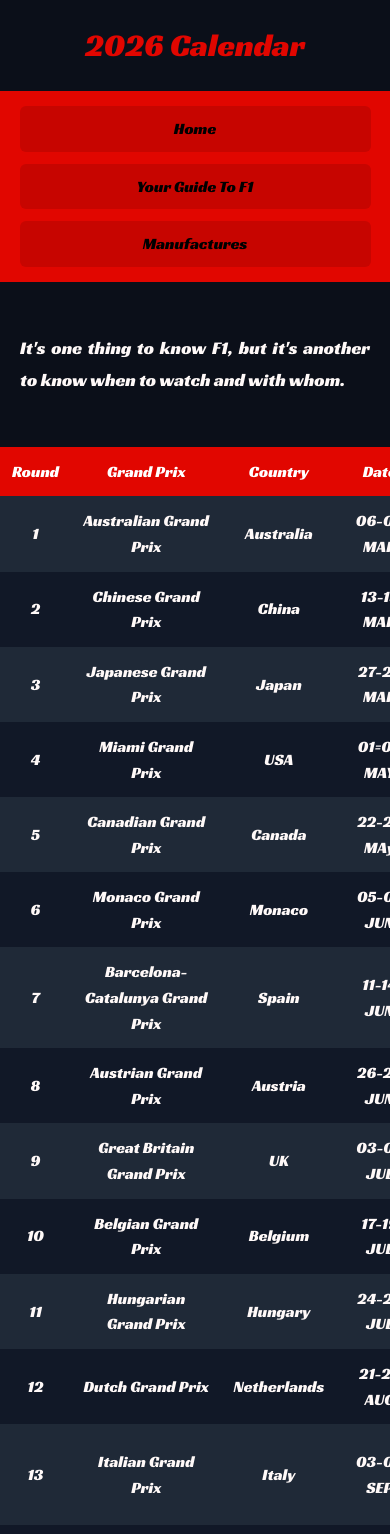
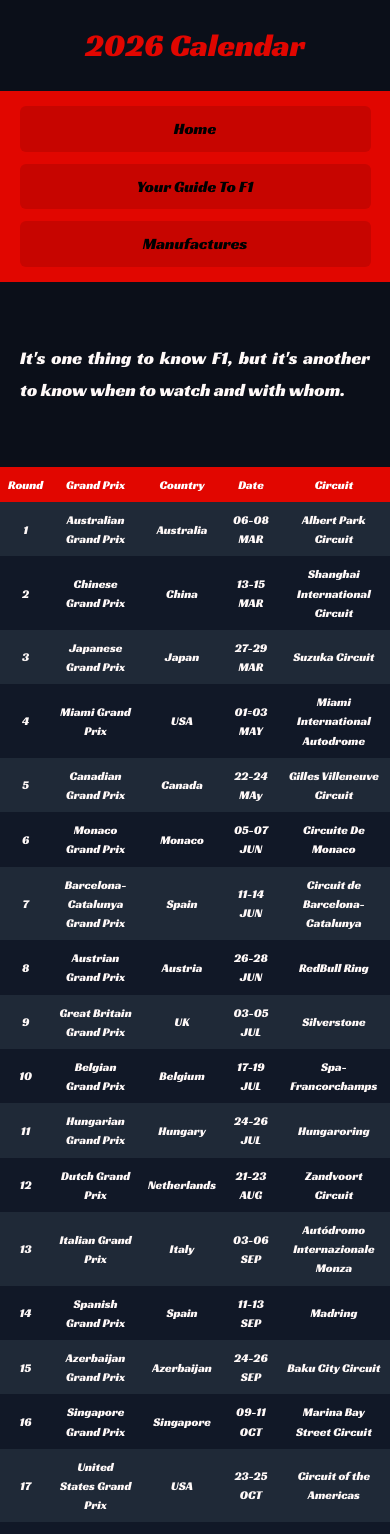
Before and after one commit to mhmdaher9/CSCI-390-Project-Phase-2-Mhmd-Daher-12432331, a React (Create React App) app: page /calendar in a window 390 px wide. Shown: the top 1534 px of the page. Built offline with nearby package versions, Linux system fonts and the light colour scheme.

Commit message:
Mobile layout fix

```diff
--- a/src/style.css
+++ b/src/style.css
@@ -19,7 +19,7 @@
 }
 
 body {
-    font-family:Helvetica, sans-serif;
+    font-family:"Racing Sans One";
     background-color: #0b0f19;
     color: #fff9f8;
     line-height: 1.6;
@@ -38,7 +38,7 @@
 
 
 .content {
-    font-family: 'Franklin Gothic Medium', 'Arial Narrow';
+    font-family: 'Racing Sans One', 'Arial Narrow';
     max-width: 800px;
     margin: 40px auto;
     padding: 0 15px;
@@ -52,21 +52,26 @@
     margin: 30px auto;
     padding: 20px;
     max-width: 700px;
+    font-family: "Racing Sans One";
 }
 
 .content1 {
     max-width: 800px;
     margin: 40px auto;
-    padding: 0 20px;
+    padding: 20px;
+    width: 100%;
+
+    font-family: "Racing Sans One", sans-serif;
+    font-weight: 400;
+    font-style: normal;
+
     text-align: justify;
     line-height: 1.8;
     font-size: 18px;
-    margin: 30px auto;
-    padding: 20px;
-    max-width: 700px;
+}
+
+.content1 p {
     font-family: "Racing Sans One", sans-serif;
-    font-weight: 400;
-    font-style: normal
 }
 
 h1 {
@@ -154,7 +159,7 @@
     margin: 60px auto;
     font-family: "Racing Sans One", sans-serif;
     font-weight: 400;
-    font-style: normal
+    font-style: normal;
 }
 
 body.home .content p {
@@ -480,4 +485,20 @@
         width: 100px ;
         margin-left: 0px ;
     }
+
+    .calendar-container {
+        width: 100%;
+        overflow-x: auto;
+        -webkit-overflow-scrolling: touch;
+    }
+
+    table {
+        min-width: 100%;
+        width: 100%;
+        font-size: 12px;
+    }
+
+    th, td {
+        padding: 8px;
+    }
 }
```
